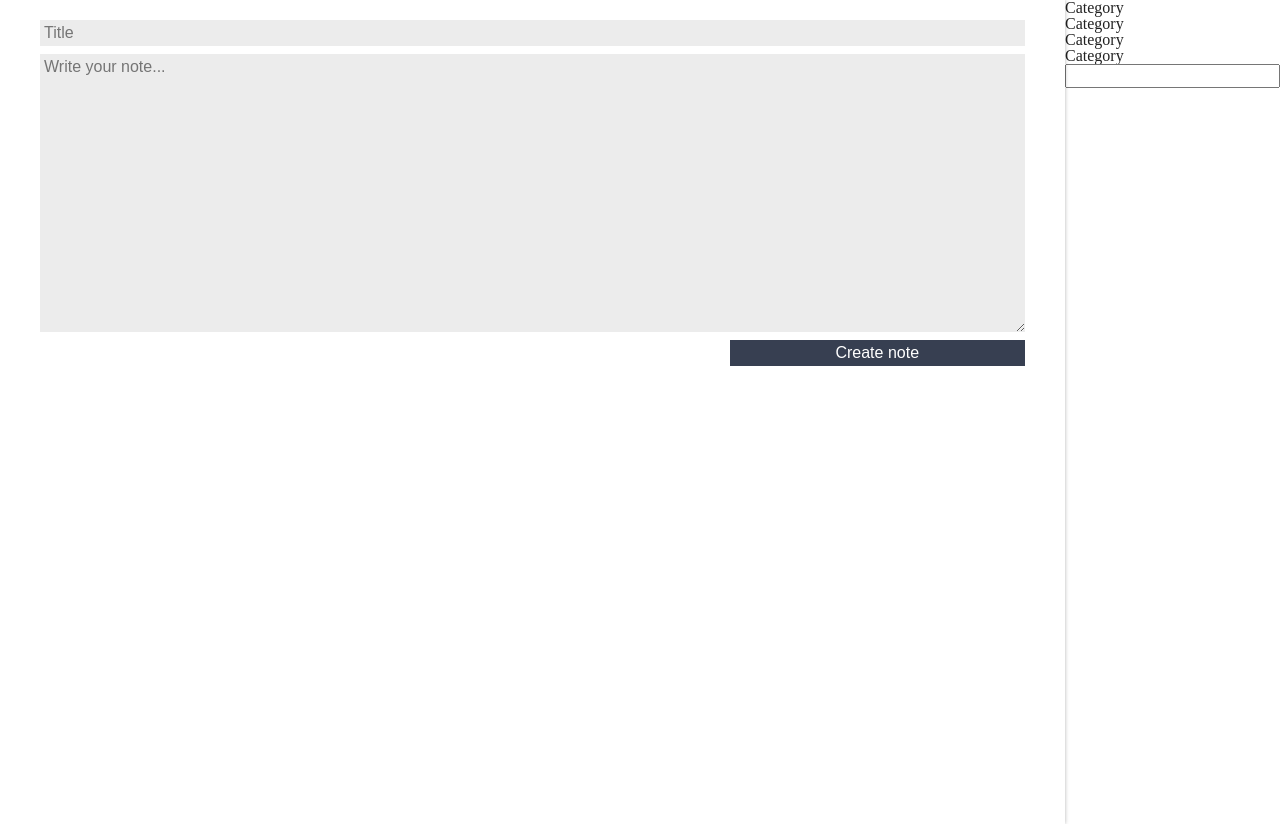
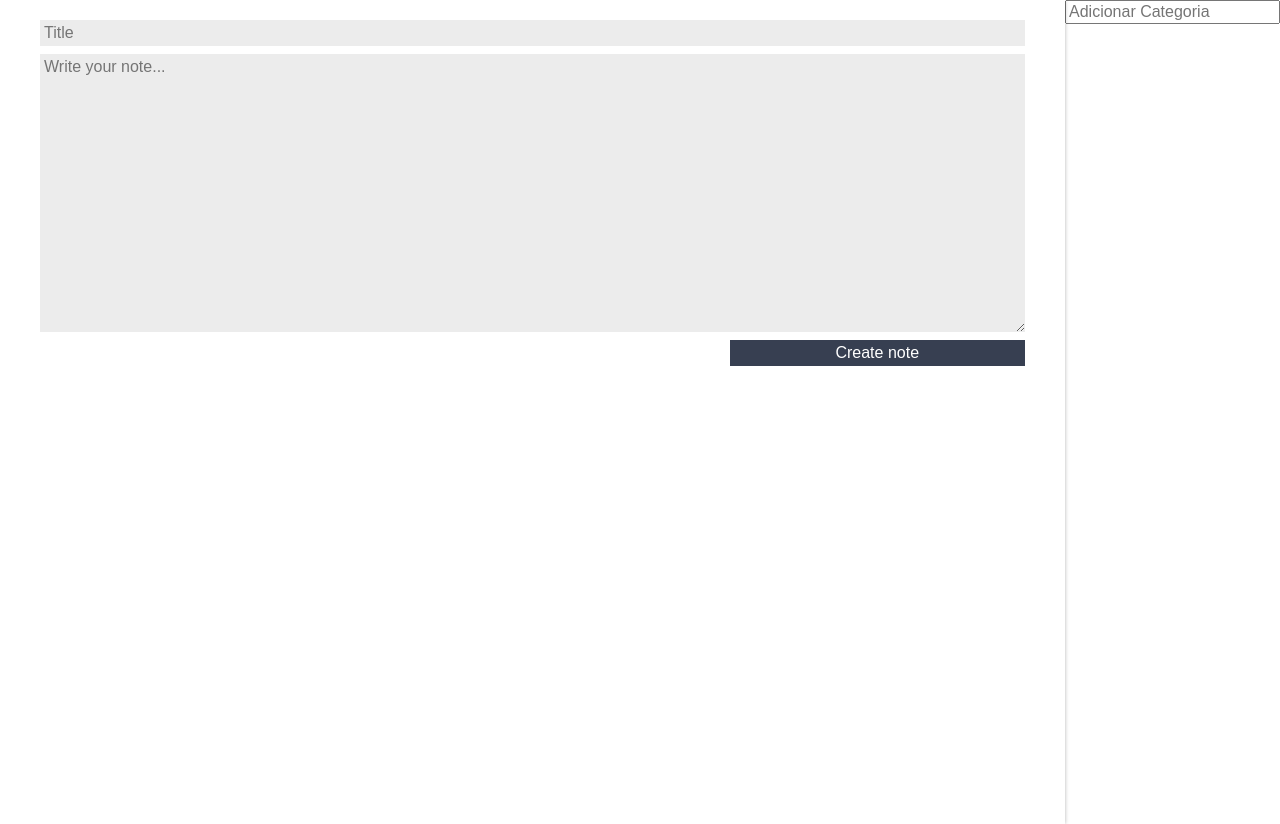
Before and after one commit to rafaelmauricioaraujo/reep, a React (Create React App) app: page / in a window 1280 px wide. Built offline with nearby package versions, Linux system fonts and the light colour scheme.

Commit message:
statefull and stateless

```diff
--- a/src/App.js
+++ b/src/App.js
@@ -1,7 +1,7 @@
 import React, { Component } from "react";
 import NoteList from "./components/NoteList";
 import RegistrationForm from "./components/RegistrationForm";
-import CategoryList from './components/CategoryList/CategoryList';
+import CategoryList from "./components/CategoryList/CategoryList";
 import "./assets/App.css";
 import "./assets/index.css";
 
@@ -10,6 +10,7 @@ class App extends Component {
     super();
     this.state = {
       notes: [],
+      categoryList: [],
     };
   }
 
@@ -26,10 +27,17 @@ class App extends Component {
     let noteList = this.state.notes;
     noteList.splice(index, 1);
     const newState = {
-      notes: noteList
+      notes: noteList,
     };
     this.setState(newState);
-  };
+  }
+
+  addCategory(value){
+    const categoryList = this.state.categoryList;
+    const newCategoryList = [...categoryList, value];
+    const newState = {...this.state, categoryList:newCategoryList};
+    this.setState(newState);
+  }
 
   render() {
     return (
@@ -37,13 +45,15 @@ class App extends Component {
         <RegistrationForm
           createNote={this.createNote.bind(this)}
         ></RegistrationForm>
-        <main className='main-content'>
-          <CategoryList>
-          </CategoryList>
-        <NoteList
-          deleteNote={this.removeNote.bind(this)}
-          notes={this.state.notes}
-        ></NoteList>
+        <main className="main-content">
+          <CategoryList
+            addCategory={this.addCategory.bind(this)}
+            categoryList={this.state.categoryList}
+          ></CategoryList>
+          <NoteList
+            deleteNote={this.removeNote.bind(this)}
+            notes={this.state.notes}
+          ></NoteList>
         </main>
       </section>
     );
--- a/src/components/CategoryList/CategoryList.jsx
+++ b/src/components/CategoryList/CategoryList.jsx
@@ -1,19 +1,29 @@
 import React, { Component } from "react";
 
 class CategoryList extends Component {
+  _handleEventInput(event) {
+    if (event.key == "Enter") {
+      let categoryValue = event.target.value;
+      this.props.addCategory(categoryValue);
+    };
+  };
+
   render() {
     return (
       <section>
         <ul>
-          <li>Category</li>
-          <li>Category</li>
-          <li>Category</li>
-          <li>Category</li>
+          {this.props.categoryList.map((category, index) => {
+            return <li key={index}>{category}</li>;
+          })}
         </ul>
-        <input type="text"></input>
+        <input
+          type="text"
+          placeholder="Adicionar Categoria"
+          onKeyUp={this._handleEventInput.bind(this)}
+        ></input>
       </section>
     );
-  }
-}
+  };
+};
 
 export default CategoryList;
```
